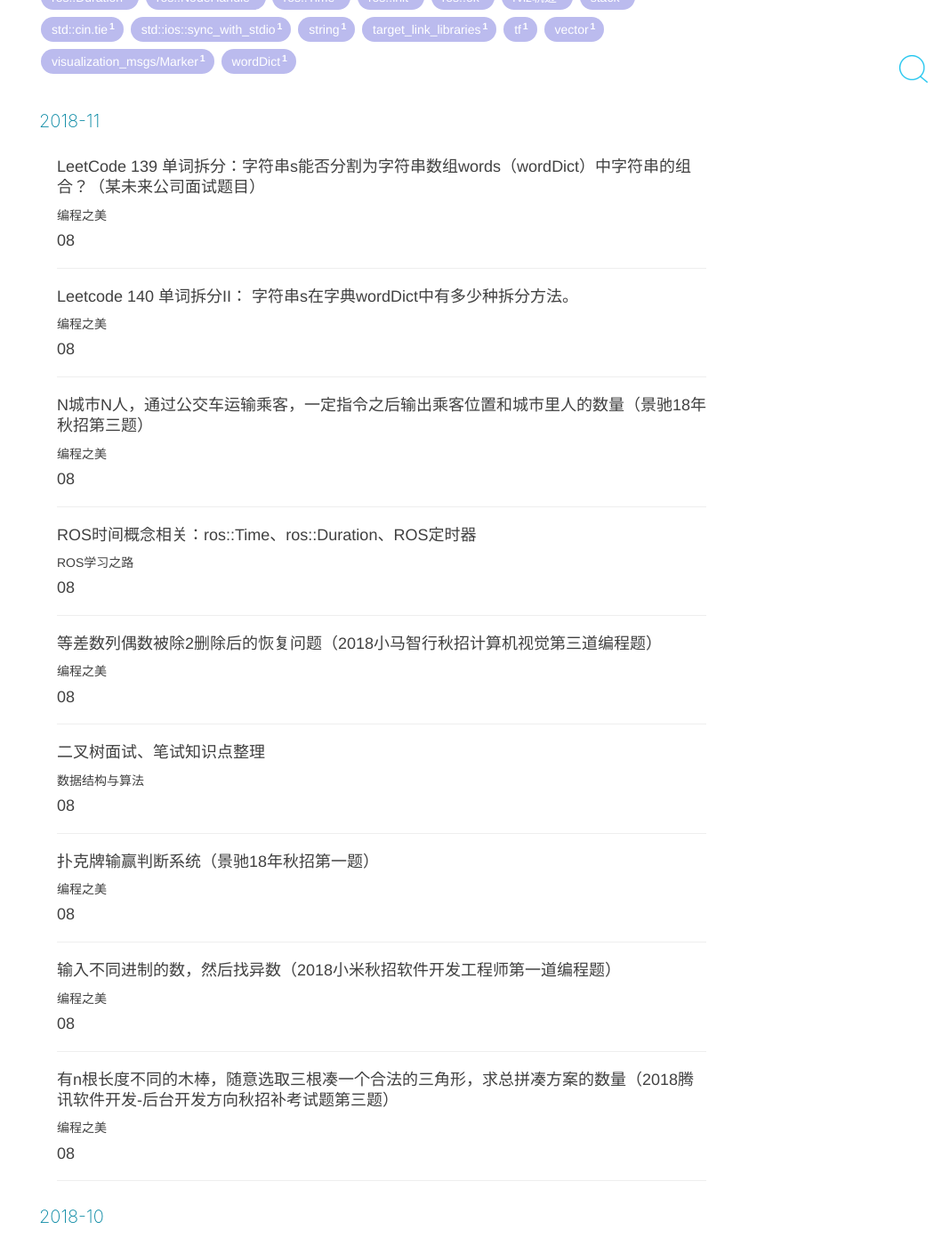
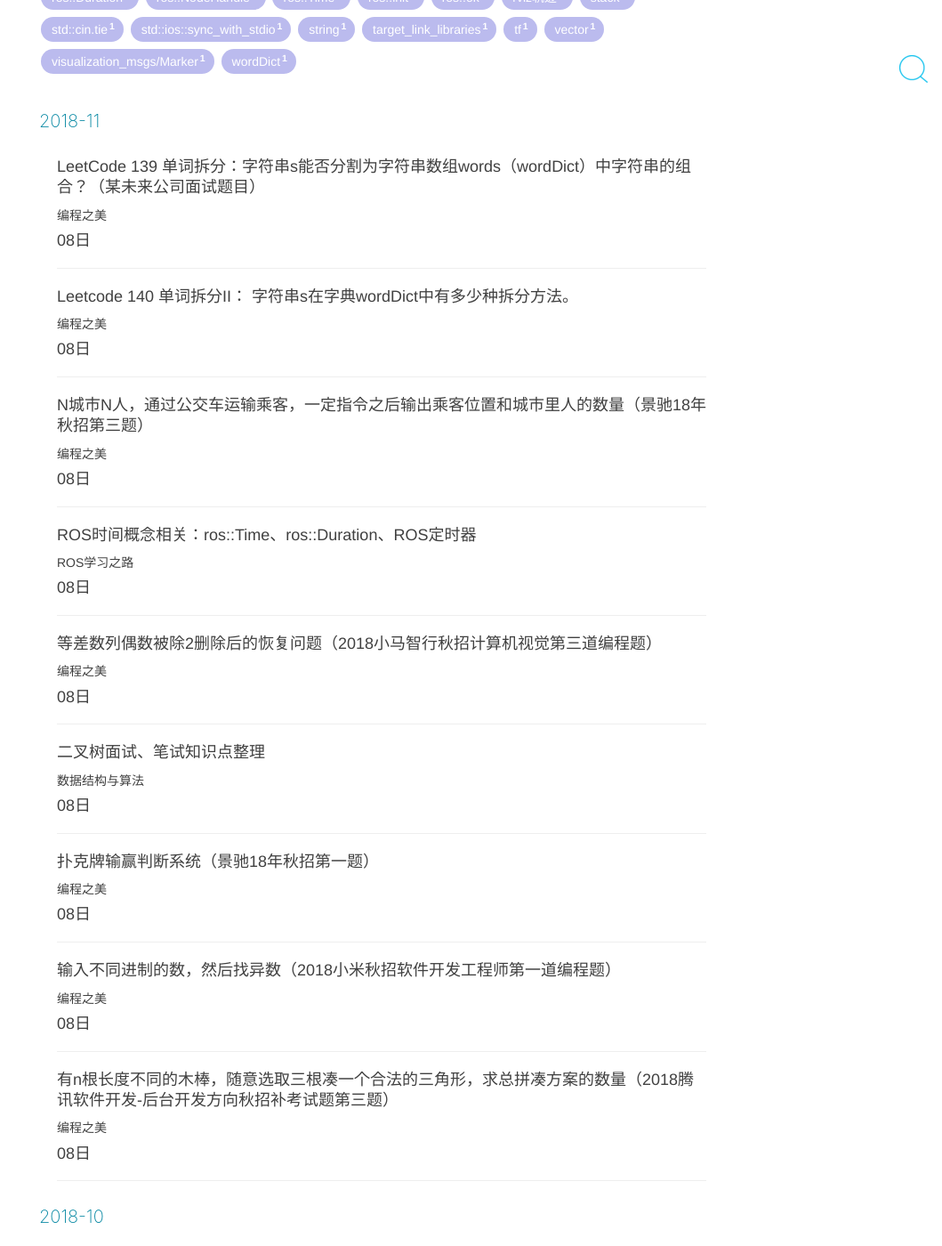
Before and after one commit to HaoQChen/HaoQChen.github.io, a Jekyll site: the page built from archive.html, in a window 1280 px wide and 1400 px high, scrolled down 681 px. Shown: the whole window at 89% size, without its empty margins (221-1280 px from the left). Built offline with Jekyll 4.4.1, drawn with Linux system fonts in a browser that asks for light colours; nearby versions of some CDN libraries; comment, search, counter and statistics services are not loaded; some of the changed text lies outside the part shown.

Commit message:
add post date

```diff
--- a/archive.html
+++ b/archive.html
@@ -77,7 +77,7 @@ https://github.com/kitian616/jekyll-TeXt-theme
 				        </h3>
 				        {% endif %}
 				        <h4 class="post-date">
-				            {{ _article.date | date: '%d' }}
+				            {{ _article.date | date: '%d日' }}
 				        </h4>
 				    </a>
 					<hr>
```
